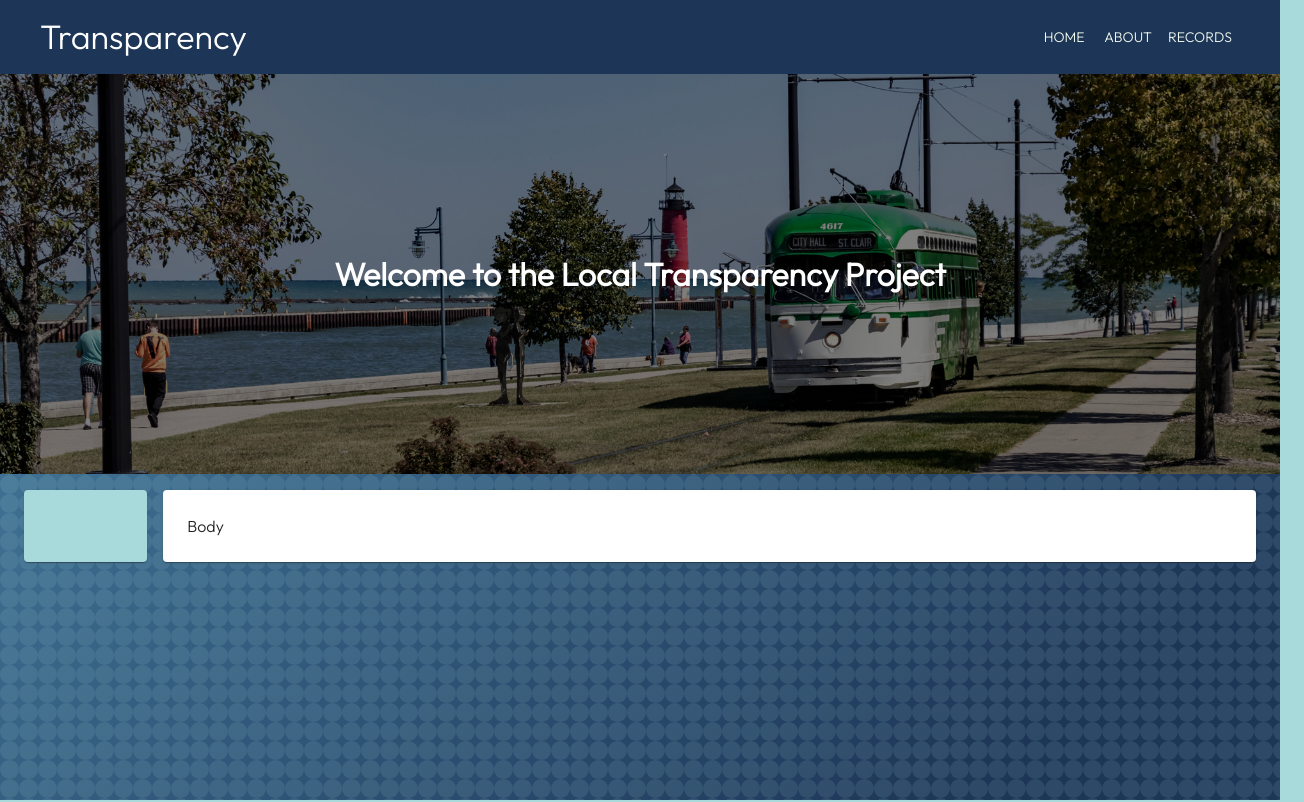
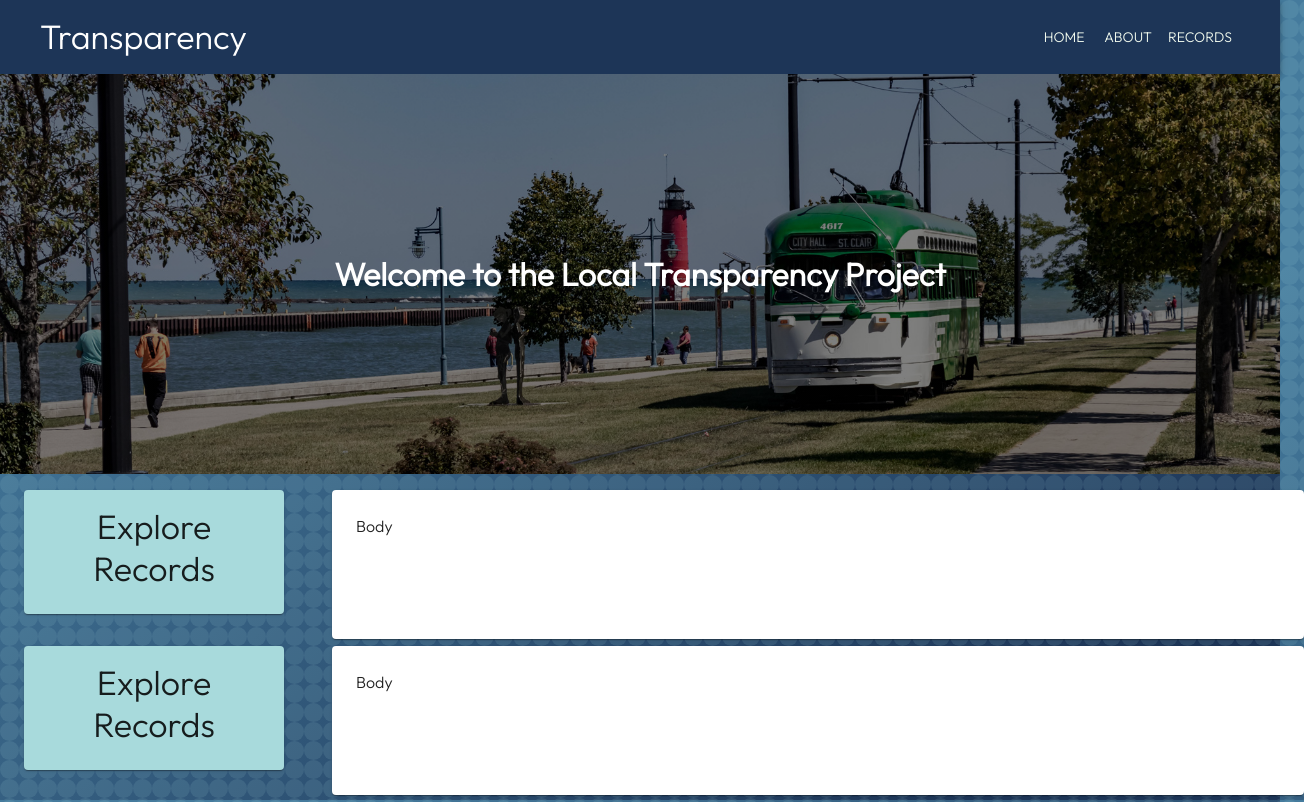
Before and after one commit to piratecody/Transparency, a React (Create React App) app in the folder client/: page / in a window 1280 px wide. Shown: the whole page, 1304 px wide, since content can reach past the window. Built offline with nearby package versions, Linux system fonts and the light colour scheme; no server answers.

Commit message:
Base filter form and added a grid to home page

```diff
--- /dev/null
+++ b/client/src/components/FilterForm/FilterForm.js
@@ -0,0 +1,70 @@
+import React, {useState, useEffect} from 'react';
+import {TextField, Button, Typography, Paper} from '@material-ui/core';
+import FileBase from 'react-file-base64';
+import {useDispatch, useSelector} from 'react-redux';
+
+import useStyles from './styles';
+import {createRecord, updateRecord} from '../../actions/records';
+
+const FilterForm = ({currentId, setCurrentId}) => {
+    const [recordData, setRecordData] = useState({
+        owner: "",
+        period: "",
+        year: "",
+        office: "",
+        municipality: "",
+        file: ""
+
+    });
+    const record = useSelector((state) => (currentId ? state.records.find((message) => message._id === currentId) : null));
+    const classes = useStyles();
+    const dispatch = useDispatch();
+    useEffect(() => {
+
+        if(record){
+            setRecordData(record);
+        }
+
+    }, [record]);
+    const handleSubmit = (e) =>{
+
+        e.preventDefault();
+
+        if(currentId){
+            dispatch(updateRecord(currentId, recordData));
+        } else {
+            dispatch(createRecord(recordData));
+        }
+
+        clear();
+
+
+
+    };
+    const clear = () =>{
+
+        setCurrentId(null);
+        setRecordData({owner: '', period: '', year: '', office: '', municipality: '', file:''});
+
+
+    };
+    return(
+        <Paper className={classes.paper}>
+            <form autoComplete="off" noValidate className={`${classes.root} ${classes.form}`} onSubmit={handleSubmit}>
+                <Typography variant="h6">Filter Records</Typography>
+                <TextField name="owner" variant="outlined" label="Document Owner" fullWidth value={recordData.owner} onChange={(e) => setRecordData({...recordData, owner: e.target.value})}/>
+                <TextField name="period" variant="outlined" label="Filing Period" fullWidth value={recordData.period} onChange={(e) => setRecordData({...recordData, period: e.target.value})}/>
+                <TextField name="year" variant="outlined" label="Filing Year" fullWidth value={recordData.year} onChange={(e) => setRecordData({...recordData, year: e.target.value})}/>
+                <TextField name="office" variant="outlined" label="Office Sought" fullWidth value={recordData.office} onChange={(e) => setRecordData({...recordData, office: e.target.value})}/>
+                <TextField name="municipality" variant="outlined" label="Municipality" fullWidth value={recordData.municipality} onChange={(e) => setRecordData({...recordData, municipality: e.target.value})}/>
+                <div className={classes.fileInput}>
+                    <FileBase type="file" multiple = {false} onDone ={({base64}) => setRecordData({...recordData, file: base64})}></FileBase>
+                </div>
+                <Button className={classes.buttonSubmit} variant="contained" size="large" type="submit" fullWidth>Submit</Button>
+                <Button className={classes.buttonClear} variant="contained" size="small" fullWidth onClick={clear}>Clear</Button>
+            </form>
+        </Paper>
+    );
+}
+
+export default FilterForm;
--- /dev/null
+++ b/client/src/components/FilterForm/styles.js
@@ -0,0 +1,33 @@
+import { makeStyles } from '@material-ui/core';
+import * as styleConstants from '../../constants/styleConstants';
+
+export default makeStyles((theme) => ({
+  root: {
+    '& .MuiTextField-root': {
+      margin: theme.spacing(1),
+    },
+  },
+  paper: {
+    padding: theme.spacing(2),
+    backgroundColor: styleConstants.HONEYDEW,
+    height: "25%",
+  },
+  form: {
+    display: 'flex',
+    flexWrap: 'wrap',
+    justifyContent: 'center',
+  },
+  fileInput: {
+    width: '97%',
+    margin: '10px 0',
+  },
+  buttonSubmit: {
+    marginBottom: 10,
+    backgroundColor: styleConstants.CELADON_BLUE,
+    color: styleConstants.HONEYDEW,
+  },
+  buttonClear: {
+    backgroundColor: styleConstants.IMPERIAL_RED,
+    color: styleConstants.HONEYDEW,
+  },
+}));
--- a/client/src/routes/HomePage/HomePage.js
+++ b/client/src/routes/HomePage/HomePage.js
@@ -1,4 +1,4 @@
-import { Container, Typography, Paper, Card, CardContent, Box } from '@material-ui/core';
+import { Container, Typography, Paper, Card, CardContent, Box, Grid } from '@material-ui/core';
 import React, { useEffect } from 'react';
 import { useDispatch, useSelector } from 'react-redux';
 
@@ -25,19 +25,46 @@ export default function HomePage() {
         </div>
 
         <Container>
+          <Grid container>
+
+            <Grid item xs={3}>
               <Box className={classes.cardRow}>
                 <Card className={classes.homeCard}>
                   <CardContent>
-                <Typography>{numRecords}</Typography>
+                    <Typography variant="h4">Explore</Typography>
+                    <Typography variant="h2">{numRecords}</Typography>
+                    <Typography variant="h4">Records</Typography>
                   </CardContent>
                 </Card>
+              </Box>
+            </Grid>
+
+            <Grid item xs={9}>
               <Paper className={classes.textContainer}>
                   <Typography>Body</Typography>
               </Paper>
+            </Grid>
+
+            <Grid item xs={3}>
+              <Box className={classes.cardRow}>
+                <Card className={classes.homeCard}>
+                  <CardContent>
+                    <Typography variant="h4">Explore</Typography>
+                    <Typography variant="h2">{numRecords}</Typography>
+                    <Typography variant="h4">Records</Typography>
+                  </CardContent>
+                </Card>
               </Box>
+            </Grid>
+
+            <Grid item xs={9}>
+              <Paper className={classes.textContainer}>
+                  <Typography>Body</Typography>
+              </Paper>
+            </Grid>
 
 
-
+          </Grid>
         </Container>
 
       </main>
--- a/client/src/routes/HomePage/styles.js
+++ b/client/src/routes/HomePage/styles.js
@@ -27,18 +27,22 @@ export default makeStyles((theme) => ({
     textContainer: {
         padding: "1.5em",
         width: "100%",
+        display: "flex",
+        height: "65%",
     },
 
     homeCard:{
-        minWidth: "10%",
-        maxWidth: "20%",
         flexGrow: 1,
-        marginRight: "1rem",
+        marginRight: "3rem",
         backgroundColor: styleConstants.POWDER_BLUE,
+        textAlign: "center",
+        display: "flex",
+        justifyContent: "center",
     },
 
     cardRow: {
         display: "flex",
+        marginBottom: "2rem",
     }
 
 }));
--- a/client/src/routes/RecordPage/RecordPage.js
+++ b/client/src/routes/RecordPage/RecordPage.js
@@ -5,6 +5,7 @@ import {useDispatch} from 'react-redux';
 import {getRecords} from '../../actions/records';
 import Form from '../../components/Form/Form';
 import Records from '../../components/Records/Records';
+import FilterForm from '../../components/FilterForm/FilterForm';
 import useStyles from './styles';
 
 const RecordPage = () => {
@@ -19,6 +20,7 @@ const RecordPage = () => {
             <Container maxWidth="lg">
                 <Grow in>
                     <Container>
+                    <FilterForm/>
                         <Grid className={classes.mainContainer} container justifyContent="space-between" alignItems="stretch" spacing={4}>
                             <Grid item xs={12} sm={7}>
                                 <Records setCurrentId={setCurrentId}/>
--- a/client/src/routes/RecordPage/styles.js
+++ b/client/src/routes/RecordPage/styles.js
@@ -19,6 +19,6 @@ export default makeStyles((theme) => ({
         mainContainer: {
           flexDirection: "column-reverse"
         }
-      }
+      },
 
 }));
```
Lines whose indentation alone changed are shown as unchanged.
